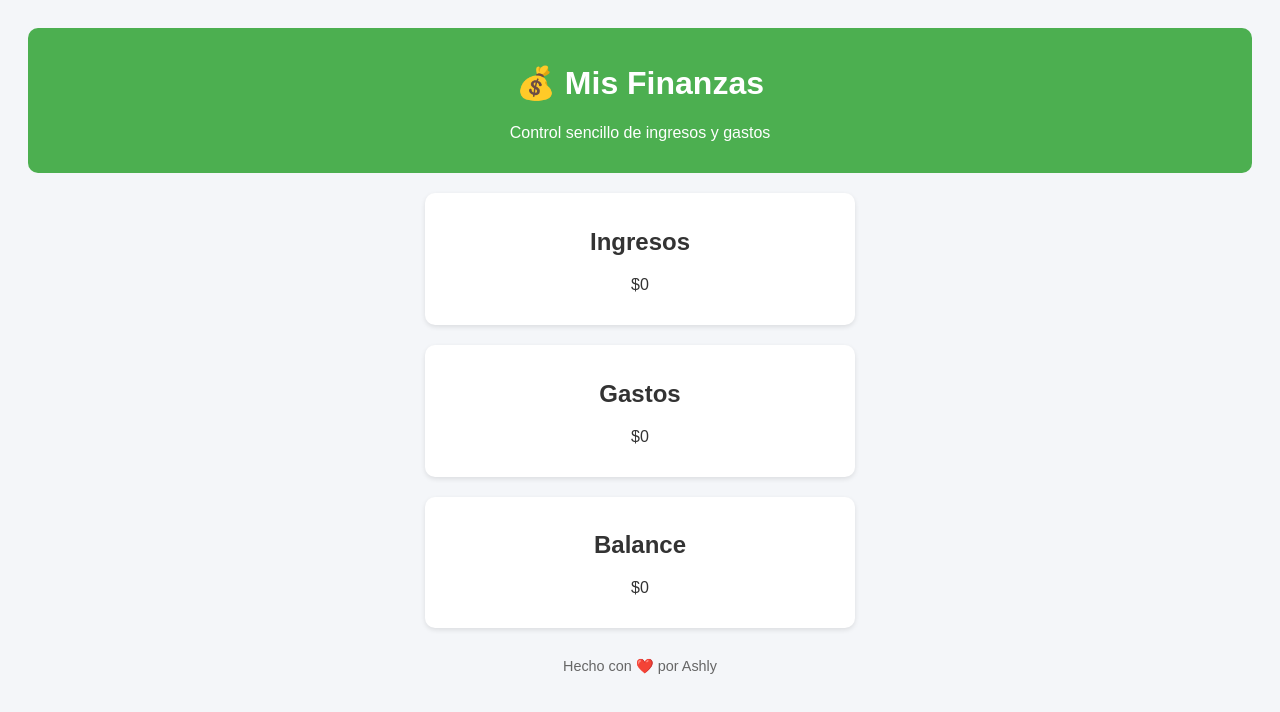
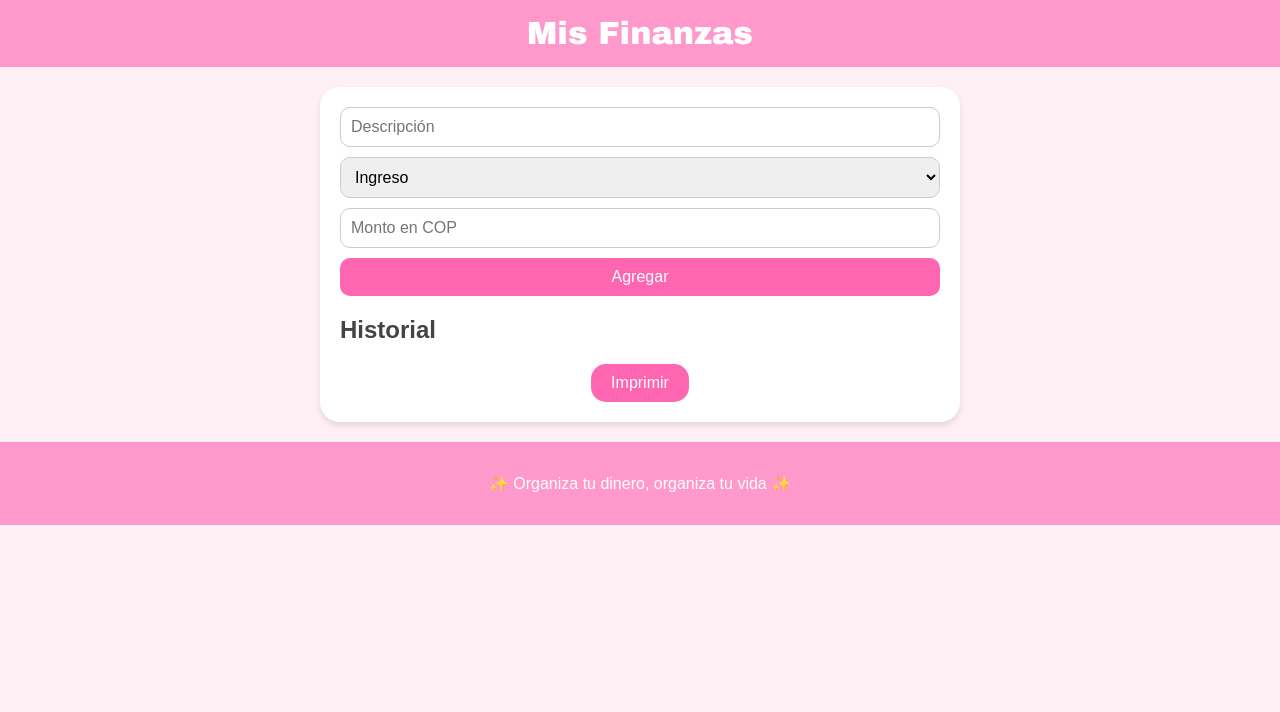
Before and after one commit to ashlylorenalozano2008-coder/Mis-Finanzas-, a plain HTML site: page index.html in a window 1280 px wide. Drawn offline with Linux system fonts and the light colour scheme.

Commit message:
Add files via upload

```diff
--- a/index.html
+++ b/index.html
@@ -4,58 +4,36 @@
   <meta charset="UTF-8">
   <meta name="viewport" content="width=device-width, initial-scale=1.0">
   <title>Mis Finanzas</title>
-  <style>
-    body {
-      font-family: Arial, sans-serif;
-      background: #f4f6f9;
-      color: #333;
-      text-align: center;
-      padding: 20px;
-    }
-    header {
-      background: #4CAF50;
-      color: white;
-      padding: 15px;
-      border-radius: 10px;
-    }
-    .card {
-      background: white;
-      margin: 20px auto;
-      padding: 15px;
-      border-radius: 10px;
-      box-shadow: 0 2px 5px rgba(0,0,0,0.1);
-      max-width: 400px;
-    }
-    footer {
-      margin-top: 30px;
-      font-size: 0.9em;
-      color: #666;
-    }
-  </style>
+  <link rel="stylesheet" href="style.css">
 </head>
 <body>
   <header>
-    <h1>💰 Mis Finanzas</h1>
-    <p>Control sencillo de ingresos y gastos</p>
+    <h1>Mis Finanzas</h1>
   </header>
 
-  <div class="card">
-    <h2>Ingresos</h2>
-    <p>$0</p>
-  </div>
+  <main>
+    <form id="form">
+      <input type="text" id="descripcion" placeholder="Descripción" required>
+      <select id="tipo">
+        <option value="ingreso">Ingreso</option>
+        <option value="gasto">Gasto</option>
+      </select>
+      <input type="number" id="monto" placeholder="Monto en COP" step="any" required>
+      <button type="submit">Agregar</button>
+    </form>
 
-  <div class="card">
-    <h2>Gastos</h2>
-    <p>$0</p>
-  </div>
+    <h2>Historial</h2>
+    <ul id="historial"></ul>
 
-  <div class="card">
-    <h2>Balance</h2>
-    <p>$0</p>
-  </div>
+    <div id="resumen">
+      <button onclick="window.print()">Imprimir</button>
+    </div>
+  </main>
 
   <footer>
-    <p>Hecho con ❤️ por Ashly</p>
+    <p>✨ Organiza tu dinero, organiza tu vida ✨</p>
   </footer>
+
+  <script src="script.js"></script>
 </body>
 </html>
--- /dev/null
+++ b/script.js
@@ -0,0 +1,45 @@
+const form = document.getElementById('form');
+const historial = document.getElementById('historial');
+let movimientos = JSON.parse(localStorage.getItem('movimientos')) || [];
+
+function render() {
+  historial.innerHTML = '';
+  movimientos.forEach((mov, index) => {
+    const li = document.createElement('li');
+    li.innerHTML = `
+      ${mov.tipo === 'ingreso' ? '💰' : '💸'}
+      <strong>${mov.descripcion}</strong>: $${Number(mov.monto).toLocaleString('es-CO')}
+      <span class="acciones">
+        <button onclick="editar(${index})">Editar</button>
+        <button onclick="eliminar(${index})">Eliminar</button>
+      </span>
+    `;
+    historial.appendChild(li);
+  });
+  localStorage.setItem('movimientos', JSON.stringify(movimientos));
+}
+
+form.addEventListener('submit', e => {
+  e.preventDefault();
+  const descripcion = document.getElementById('descripcion').value;
+  const tipo = document.getElementById('tipo').value;
+  const monto = document.getElementById('monto').value;
+  movimientos.push({ descripcion, tipo, monto });
+  form.reset();
+  render();
+});
+
+function eliminar(index) {
+  movimientos.splice(index, 1);
+  render();
+}
+
+function editar(index) {
+  const mov = movimientos[index];
+  document.getElementById('descripcion').value = mov.descripcion;
+  document.getElementById('tipo').value = mov.tipo;
+  document.getElementById('monto').value = mov.monto;
+  eliminar(index);
+}
+
+render();
--- /dev/null
+++ b/style.css
@@ -0,0 +1,84 @@
+body {
+  font-family: Arial, sans-serif;
+  background-color: #fff0f6;
+  color: #444;
+  margin: 0;
+  padding: 0;
+}
+header {
+  text-align: center;
+  background: #ff99cc;
+  color: white;
+  padding: 1rem;
+}
+h1 {
+  margin: 0;
+  font-family: 'Arial Black', sans-serif;
+}
+main {
+  max-width: 600px;
+  margin: 20px auto;
+  padding: 20px;
+  background: #fff;
+  border-radius: 20px;
+  box-shadow: 0 4px 6px rgba(0,0,0,0.1);
+}
+form {
+  display: flex;
+  flex-direction: column;
+  gap: 10px;
+  margin-bottom: 20px;
+}
+input, select, button {
+  padding: 10px;
+  border-radius: 10px;
+  border: 1px solid #ccc;
+  font-size: 1rem;
+}
+button {
+  background: #ff66b2;
+  color: white;
+  border: none;
+  cursor: pointer;
+  transition: background 0.3s;
+}
+button:hover {
+  background: #ff3385;
+}
+ul {
+  list-style: none;
+  padding: 0;
+}
+li {
+  padding: 10px;
+  margin: 5px 0;
+  background: #ffe6f0;
+  border-radius: 10px;
+  display: flex;
+  justify-content: space-between;
+  align-items: center;
+}
+footer {
+  text-align: center;
+  padding: 1rem;
+  background: #ff99cc;
+  color: white;
+  margin-top: 20px;
+}
+.acciones button {
+  margin-left: 5px;
+  background: #ff80bf;
+}
+.acciones button:hover {
+  background: #ff3399;
+}
+#resumen {
+  text-align: center;
+  margin-top: 20px;
+}
+#resumen button {
+  background: #ff66b2;
+  padding: 10px 20px;
+  border-radius: 15px;
+  font-size: 1rem;
+}
```
